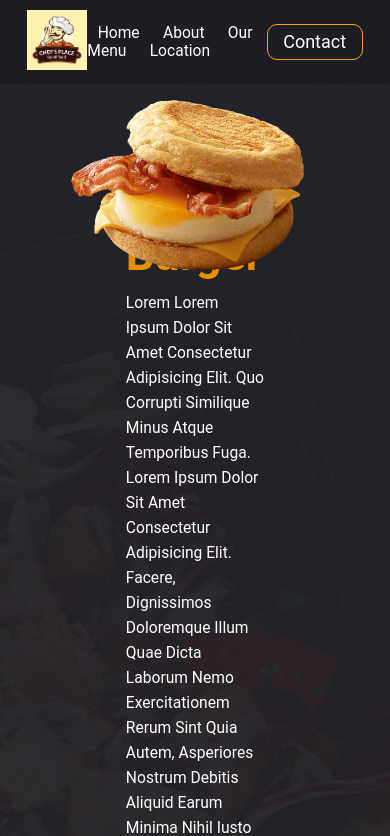
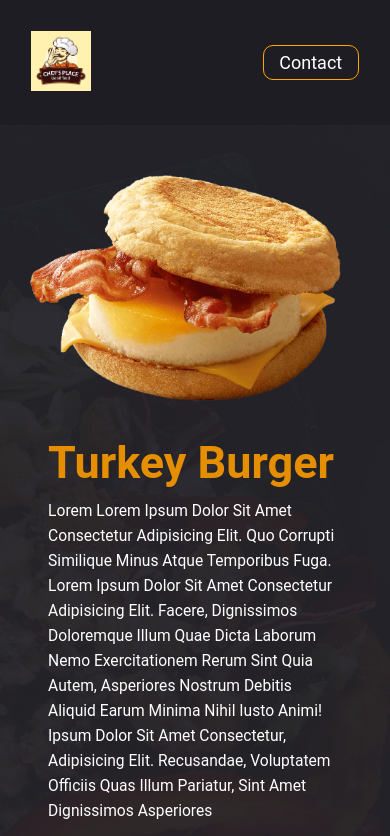
Before and after one commit to yuvarajmkuruba/Product_Website, a plain HTML site: page men2.html in a window 390 px wide. Shown: the top 836 px of the page. Drawn offline with Linux system fonts and the light colour scheme.

Commit message:
Update index2.css

```diff
--- a/index2.css
+++ b/index2.css
@@ -128,3 +128,43 @@ html{
     background: var(--btn-color);
     border: 1px solid white;
 }
+@media (max-width:767px) {
+    .header{
+        padding: 3rem;
+    }
+    .icons div{
+        display: initial;
+    }
+    .navbar{
+        position: absolute;
+        width: 100%;
+        height: 100vh;
+        left: 0;
+        top: 100%;
+        background-color: var(--btn-color);
+        clip-path: polygon(0 0, 100% 0, 100% 0, 0 0);
+
+    }
+    .navbar a{
+        display: block;
+        text-align: center;
+        margin: 1rem;
+        padding: 1rem;
+    }
+    .home-text-content{
+        padding: 0 2rem;
+    }
+    .main-home{
+        padding: 2rem 0;
+    }
+    .home{
+        padding-top: 100px;
+
+    }
+    .home-image img{
+        transform: translate(0%, 0%);
+    }
+    .home-text-content{
+        margin-top: 300px;
+    }
+}
```
